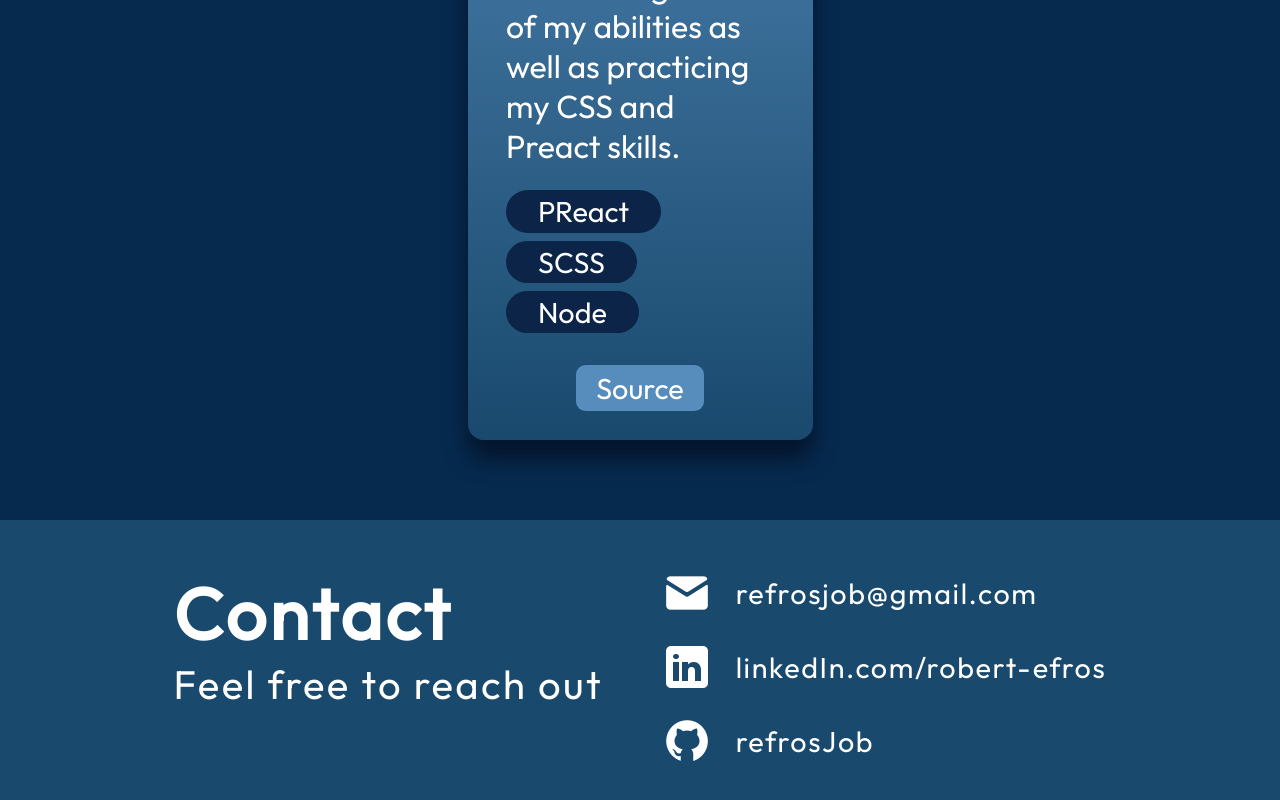
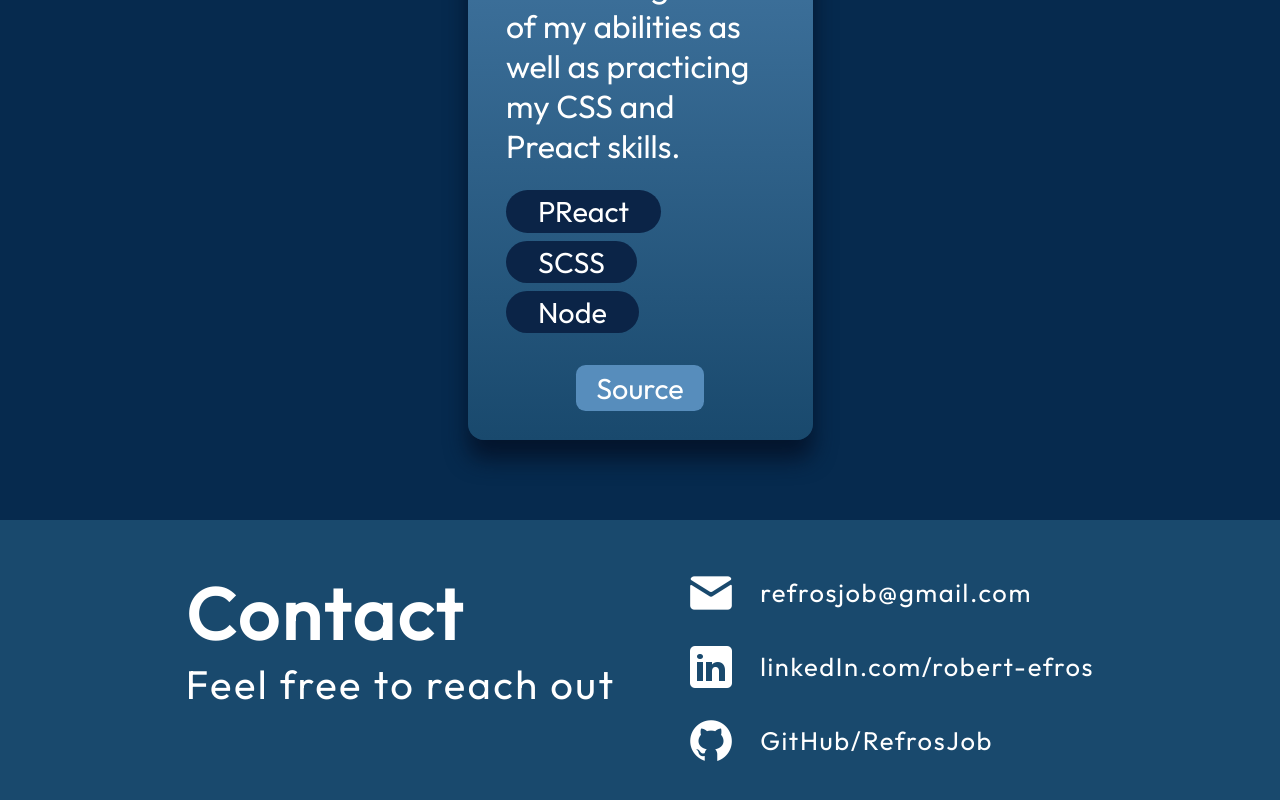
Before and after one commit to RefrosJob/portfolio, a Preact app: page / in a window 1280 px wide. Shown: the part 2984-3784 px from the top of the page. Built offline with nearby package versions, Linux system fonts and the light colour scheme.

Commit message:
contact adjustments

```diff
--- a/src/components/Contact/Contact.module.scss
+++ b/src/components/Contact/Contact.module.scss
@@ -43,7 +43,7 @@
     a {
         color: vars.$color-text;
         text-decoration: none;
-        font-size: 1.8rem;
+        font-size: 1.6rem;
         font-weight: 400;
         letter-spacing: 0.1rem;
     }
--- a/src/components/Contact/Contact.tsx
+++ b/src/components/Contact/Contact.tsx
@@ -32,7 +32,7 @@ export function Contact(): JSX.Element {
                         src={getImageUrl('contact/githubIcon.png')}
                         alt="GitHub Icon"
                     />
-                    <a href="https://github.com/refrosjob">refrosJob</a>
+                    <a href="https://github.com/refrosjob">GitHub/RefrosJob</a>
                 </li>
             </ul>
         </footer>
```
